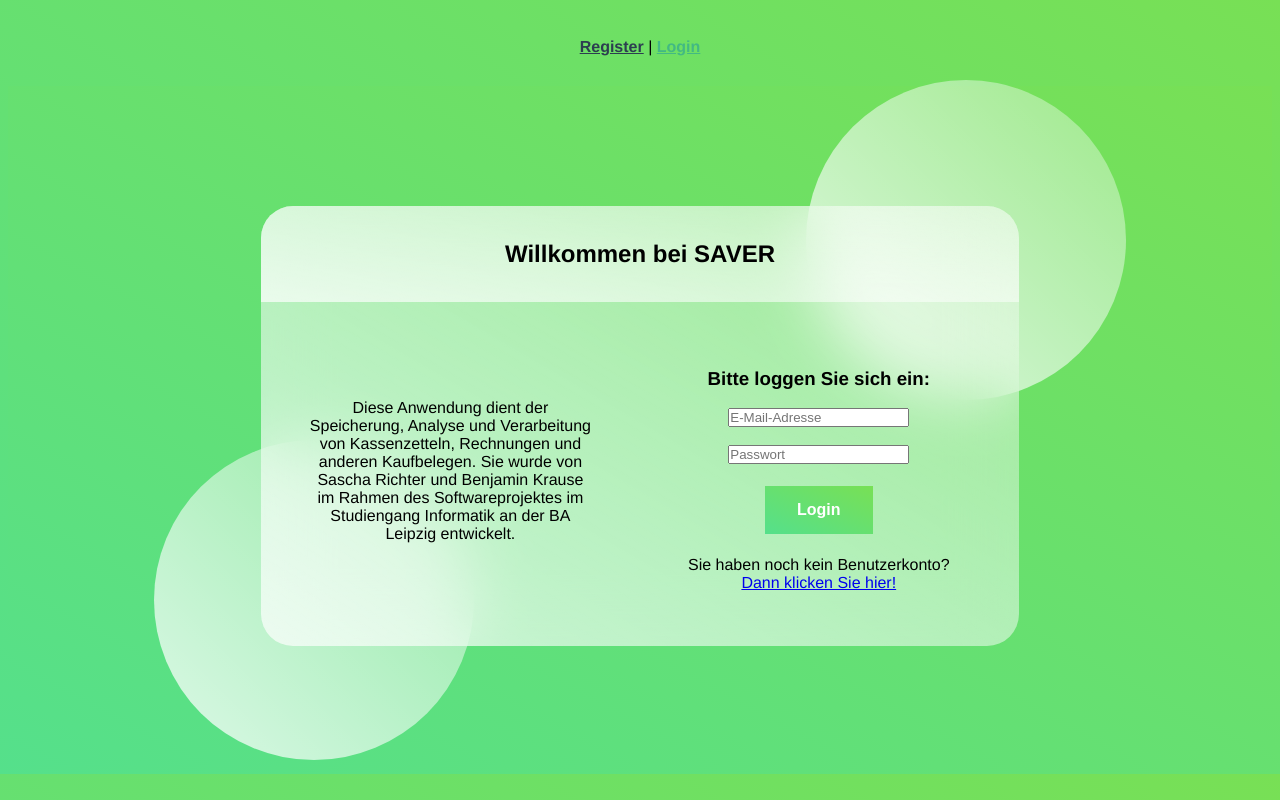
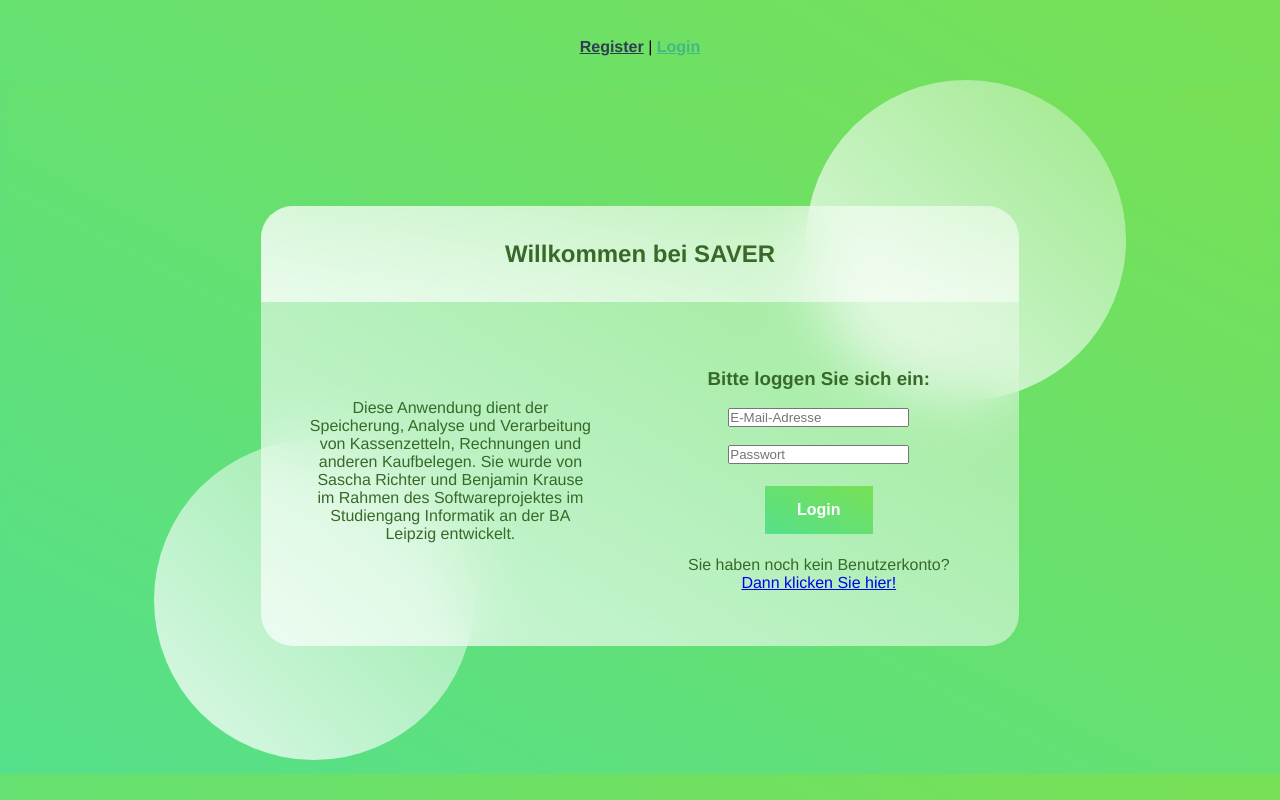
Before and after one commit to sorglos123/SAVER, a Vue app in the folder frontend/: page /login in a window 1280 px wide. Built offline with nearby package versions, Linux system fonts and the light colour scheme.

Commit message:
[B] Design-Anpassungen

```diff
--- a/frontend/src/views/Login.vue
+++ b/frontend/src/views/Login.vue
@@ -17,7 +17,7 @@
           <div class="form">
             <form @submit.prevent="login()">
               <br> <h3> Bitte loggen Sie sich ein: </h3> <br>
-              <input v-model="username" name="username" id="username" placeholder="E-Mail-Adresse"><br><br>
+              <input v-model="email" name="email" id="email" placeholder="E-Mail-Adresse"><br><br>
               <input v-model="passwd" name="passwd" id="passwd" placeholder="Passwort"><br><br>
               <button class="button" type="submit">Login</button> <br>
               <br> <p> Sie haben noch kein Benutzerkonto? </p>
@@ -84,12 +84,14 @@ main {
   border-radius: 2rem 2rem 0rem 0rem;
   /* margin: 2rem 0rem; */
   padding: 1rem 3rem;
+  color: #386928;
 }
 
 .board {
   display: flex;
   align-items: center;
   border-radius: 2rem;
+  color: #386928
 }
 
 .infotext {
@@ -99,6 +101,7 @@ main {
   justify-content: center;
   margin: 2rem 0rem;
   padding: 1rem 3rem;
+  color: #386928
 }
 
 .form {
@@ -106,6 +109,7 @@ main {
   display: flex;
   margin: 2rem 0rem;
   padding: 1rem 3rem;
+  color: #386928
 }
 
 .circle1, .circle2 {
--- a/frontend/src/views/Register.vue
+++ b/frontend/src/views/Register.vue
@@ -8,6 +8,7 @@
         <input type="email" name="email" v-model="email" placeholder="E-Mail-Adresse"><br><br>
         <input type="passwd" name="passwd" v-model="passwd" placeholder="Passwort"><br><br>
         <input type="confirm" name="confirm" v-model="confirm" placeholder="Passwort bestätigen"><br><br>
+        <br> <div class="error" v-html="error"></div> <br>
         <button class="button" @click="register">Registrieren</button>
       </section>
     </main>
@@ -25,12 +26,13 @@ export default {
       firstname: '',
       email: '',
       passwd: '',
-      confirm: ''
-      // passwd & confirm müssen übereinstimmen -> im Backend abfangen!
+      confirm: '',
+      error: null
     }
   },
   methods: {
     async register() {
+      try {
         await AuthenticationService.register({
           lastname: this.lastname,
           firstname: this.firstname,
@@ -38,6 +40,9 @@ export default {
           passwd: this.passwd,
           confirm: this.confirm
         });
+      } catch(error) {
+          this.error = error.response.data.error;
+      }
     }
   }
 }
@@ -69,6 +74,7 @@ main {
   border-radius: 2rem;
   z-index: 3;
   backdrop-filter: blur(2rem);
+  color: #386928;
 }
 
 .circle1, .circle2 {
@@ -106,4 +112,10 @@ main {
   cursor: pointer;
 }
 
+.error {
+  border-color: red;
+  color: red;
+  z-index: 3;
+}
+
 </style>
```
Lines whose indentation alone changed are shown as unchanged.
